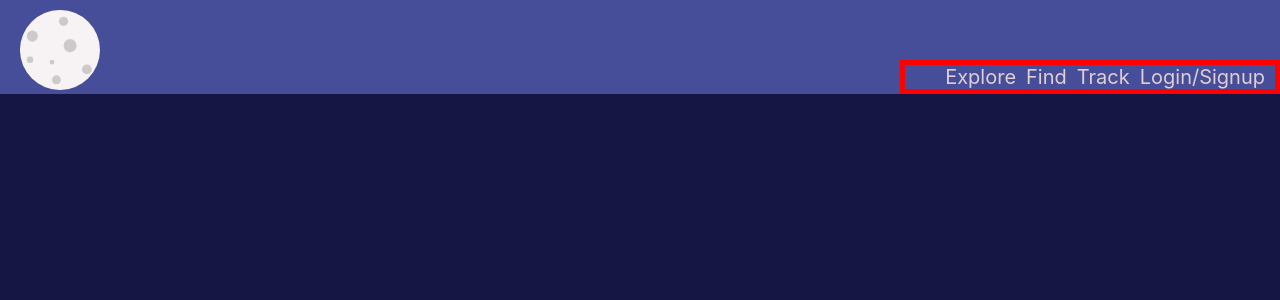
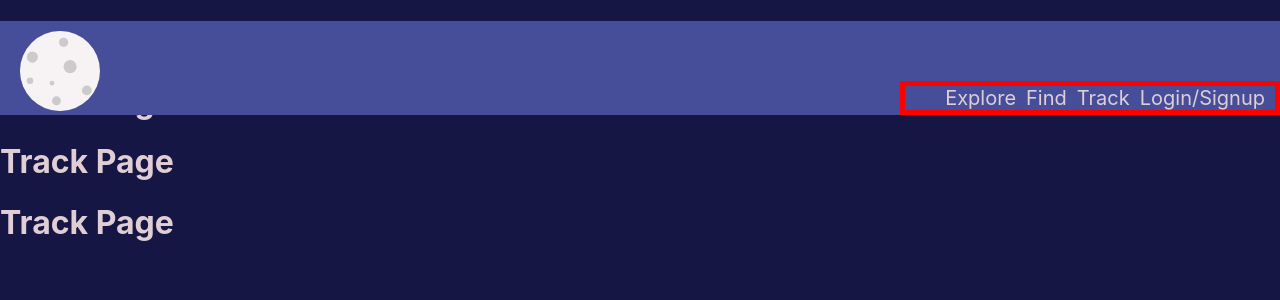
Before and after one commit to dallasmay/StarSight, a React (Create React App) app: page /track in a window 1280 px wide. Shown: the top 300 px of the page. Built offline with nearby package versions, Linux system fonts and the light colour scheme; a web font is replaced by a local one.

Commit message:
conditionally rendered register/login button based on login state, restricted access to track based on login state

```diff
--- a/src/App.js
+++ b/src/App.js
@@ -1,5 +1,5 @@
 import { Route, Routes } from "react-router-dom";
-import { Fragment } from "react";
+import { Fragment, useState } from "react";
 
 import Header from "./components/Header/Header";
 import LandingPage from "./pages/LandingPage/LandingPage";
@@ -7,16 +7,25 @@ import ExplorePage from "./pages/ExplorePage/ExplorePage";
 import FindPage from "./pages/FindPage/FindPage";
 import LoginPage from "./pages/LoginPage/LoginPage";
 import RegisterPage from "./pages/RegisterPage/RegisterPage";
+import TrackPage from "./pages/TrackPage/TrackPage";
 
 function App() {
+  const [isLoggedIn, setIsLoggedIn] = useState(false);
+
+  const loggedInDrill = (state) => {
+    console.log(`This is in the App component: ${state}`);
+    setIsLoggedIn(state);
+  }
+
   return (
     <Fragment>
-      <Header />
+      <Header isLoggedIn={isLoggedIn}/>
       <Routes>
         <Route path="/" element={<LandingPage />} />
         <Route path="/explore" element={<ExplorePage />} />
         <Route path="/find" element={<FindPage />} />
-        <Route path="/login" element={<LoginPage />} />
+        <Route path="/track" element={<TrackPage />} />
+        <Route path="/login" element={<LoginPage loggedInDrill={loggedInDrill} />} />
         <Route path="/register" element={<RegisterPage />} />
       </Routes>
     </Fragment>
--- a/src/components/Header/Header.js
+++ b/src/components/Header/Header.js
@@ -1,18 +1,19 @@
 import { Link } from "react-router-dom";
 
 import Nav from "../Nav/Nav";
-import { ReactComponent as Moon } from "../SVG/Moon.svg"
+import { ReactComponent as Moon } from "../SVG/Moon.svg";
 
-import styles from "../Header/Header.module.css"
+import styles from "../Header/Header.module.css";
 
-const Header = () => {
+const Header = (props) => {
+  console.log(`This is in the Header component: ${props.isLoggedIn}`);
   return (
     <header className={styles.header}>
       <div className={styles["header-flex-container"]}>
         <Link to="/">
           <Moon className={styles.moon} />
         </Link>
-        <Nav />
+        <Nav isLoggedIn={props.isLoggedIn} />
       </div>
     </header>
   );
--- a/src/components/LoginModal/LoginModal.js
+++ b/src/components/LoginModal/LoginModal.js
@@ -1,4 +1,4 @@
-import { useState } from "react";
+import { useState, useEffect } from "react";
 import { Link } from "react-router-dom";
 import axios from "axios";
 
@@ -6,9 +6,10 @@ import Button from "../Button/Button";
 
 import styles from "./LoginModal.module.css";
 
-const LoginModal = () => {
+const LoginModal = (props) => {
   const [email, setEmail] = useState("");
   const [password, setPassword] = useState("");
+  const [isLoggedIn, setIsLoggedIn] = useState(false);
 
   const loginSubmitHandler = (evt) => {
     evt.preventDefault();
@@ -17,9 +18,12 @@ const LoginModal = () => {
       password,
     }
     axios.post("http://localhost:4000/login", loginBody).then((res) => {
-      console.log(res.data);
+      setIsLoggedIn(res.data);
     });
   }
+  useEffect(() => {
+    props.loggedInDrill(isLoggedIn);
+  }, [isLoggedIn]);
 
   return (
     <div className={styles["modal-container"]}>
--- a/src/components/Nav/Nav.js
+++ b/src/components/Nav/Nav.js
@@ -1,9 +1,10 @@
 import { Link } from "react-router-dom";
 
-import styles from "../Nav/Nav.module.css"
+import styles from "../Nav/Nav.module.css";
 
-const Nav = () => {
-  return (
+const Nav = (props) => {
+  console.log(`This is in the Nav component: ${props.isLoggedIn}`);
+  return props.isLoggedIn ? (
     <nav className={styles.nav}>
       <ul className={styles["link-container"]}>
         <Link to="/explore">
@@ -12,7 +13,23 @@ const Nav = () => {
         <Link to="/find">
           <li>Find</li>
         </Link>
-        <li>Track</li>
+        <Link to={props.isLoggedIn ? "/track" : "/login"}>
+          <li>Track</li>
+        </Link>
+      </ul>
+    </nav>
+  ) : (
+    <nav className={styles.nav}>
+      <ul className={styles["link-container"]}>
+        <Link to="/explore">
+          <li>Explore</li>
+        </Link>
+        <Link to="/find">
+          <li>Find</li>
+        </Link>
+        <Link to={props.isLoggedIn ? "/track" : "/login"}>
+          <li>Track</li>
+        </Link>
         <Link to="/login">
           <li>Login/Signup</li>
         </Link>
--- a/src/pages/LoginPage/LoginPage.js
+++ b/src/pages/LoginPage/LoginPage.js
@@ -2,11 +2,18 @@ import LoginModal from "../../components/LoginModal/LoginModal";
 
 import styles from "./LoginPage.module.css";
 
-const LoginPage = () => {
+const LoginPage = (props) => {
+  const loggedInDrill = (state) => {
+    console.log(`This is in the LoginPage component: ${state}`);
+    props.loggedInDrill(state);
+    return
+  };
+
+
   return (
     <div className={styles.container}>
       <h1 className={styles.heading1}>Login Page</h1>
-      <LoginModal />
+      <LoginModal loggedInDrill={loggedInDrill}/>
     </div>
   );
 };
--- /dev/null
+++ b/src/pages/TrackPage/TrackPage.js
@@ -0,0 +1,12 @@
+const TrackPage = () => {
+    return (
+      <>
+        <h1>Track Page</h1>
+        <h1>Track Page</h1>
+        <h1>Track Page</h1>
+        <h1>Track Page</h1>
+      </>
+    );
+}
+
+export default TrackPage;
```
